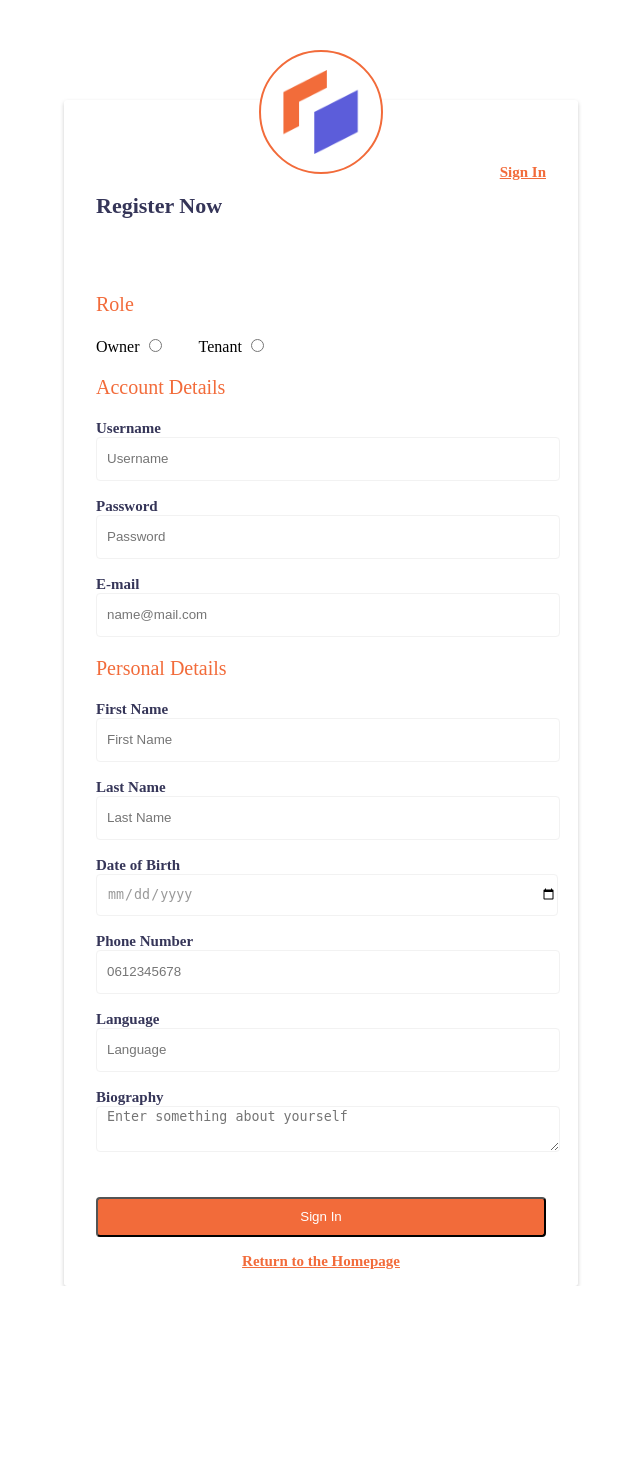
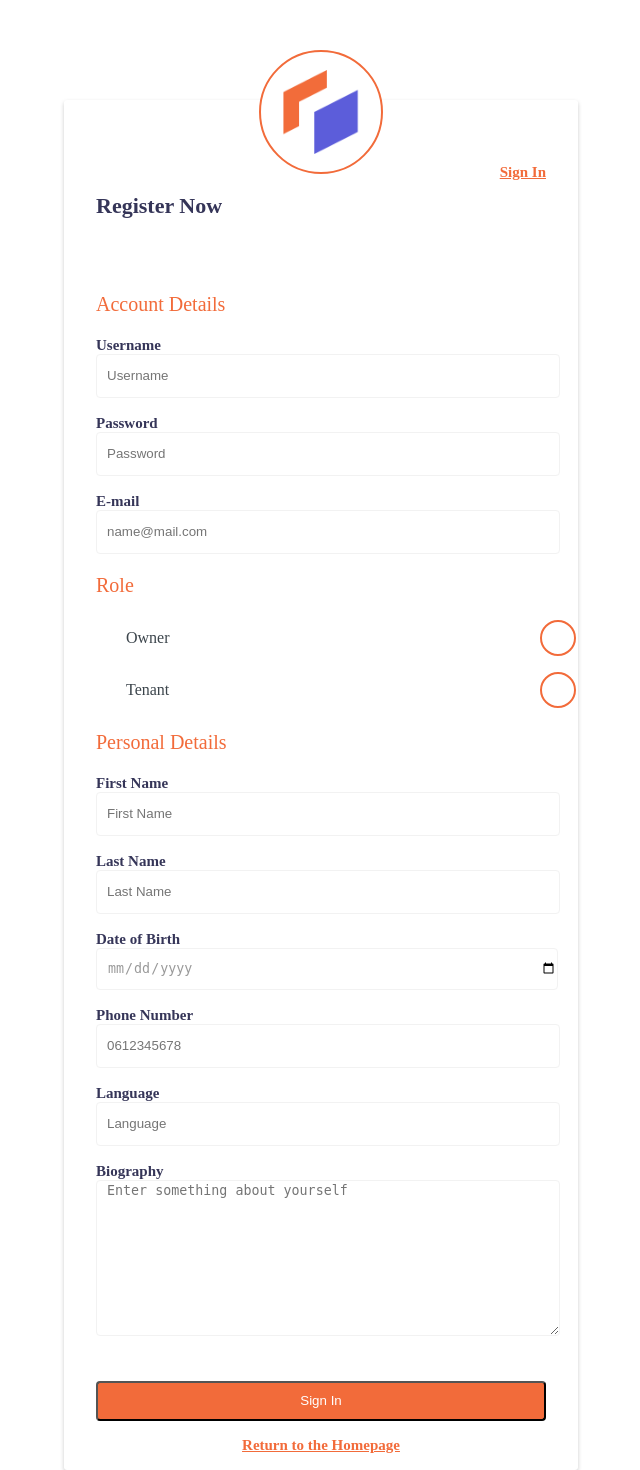
Before and after one commit to folkertleistra/DDWT18_final, a PHP site: page /views/register.php in a window 1280 px wide. Shown: the whole page, without its empty margins (351-991 px from the left). Before the commit the page ends 1286 px from the top, so only its background shows below. Run offline with PHP 8.4, Linux system fonts and the light colour scheme; the template is opened without the code that fills it, so the values that code supplies are empty.

Commit message:
extra styling for register

```diff
--- a/css/login-register.css
+++ b/css/login-register.css
@@ -85,7 +85,23 @@
     margin-right: 0px;
 
 }
+.radio-checkbox {
+    margin: 10px;
+}
 
+.radio-checkbox:focus {
+    outline: 0;
+    border: 1px solid #f26b3a;
+}
+
+.form-row textarea {
+    height: 150px;
+}
+
+.form-row textarea:focus {
+    outline: 0;
+    border: 1px solid #f26b3a;
+}
 .sign-in-register-label {
     font-weight: 600;
     color: #353558;
@@ -129,15 +145,7 @@
     font-size: 15px;
 }
 
-.checkbox-owner  {
-    display: inline-block;
 
-}
-
-.checkbox-tenant {
-    margin-left: 30px;
-    display: inline-block;
-}
 /* END OF THE SIGN IN FORM */
 
 /* STYLING FOR DIFFERENT SECTIONS */
@@ -156,3 +164,103 @@
     color: #999999;
 }
 /* END OF STYLING FOR THE DATE PLACEHOLDER */
+
+/* UNDER CONSTRUCTION */
+
+.inputGroup {
+    background-color: #fff;
+    display: block;
+    margin: 10px 0;
+    position: relative;
+}
+.inputGroup label {
+    padding: 12px 30px;
+    width: 100%;
+    display: block;
+    text-align: left;
+    color: #3C454C;
+    cursor: pointer;
+    position: relative;
+    z-index: 2;
+    transition: color 200ms ease-in;
+    overflow: hidden;
+}
+.inputGroup label:before {
+    width: 10px;
+    height: 10px;
+    border-radius: 50%;
+    content: '';
+    background-color: #5562eb;
+    position: absolute;
+    left: 50%;
+    top: 50%;
+    -webkit-transform: translate(-50%, -50%) scale3d(1, 1, 1);
+    transform: translate(-50%, -50%) scale3d(1, 1, 1);
+    transition: all 300ms cubic-bezier(0.4, 0, 0.2, 1);
+    opacity: 0;
+    z-index: -1;
+}
+.inputGroup label:after {
+    width: 32px;
+    height: 32px;
+    content: '';
+    border: 2px solid #f26b3a;
+    border-radius: 50%;
+    z-index: 2;
+    position: absolute;
+    right: 30px;
+    top: 50%;
+    -webkit-transform: translateY(-50%);
+    transform: translateY(-50%);
+    cursor: pointer;
+    transition: all 200ms ease-in;
+}
+.inputGroup input:checked ~ label {
+    color: #fff;
+}
+.inputGroup input:checked ~ label:before {
+    -webkit-transform: translate(-50%, -50%) scale3d(56, 56, 1);
+    transform: translate(-50%, -50%) scale3d(56, 56, 1);
+    opacity: 1;
+}
+.inputGroup input:checked ~ label:after {
+    background-color: #f26b3a;
+    border-color: #ffffff;
+}
+.inputGroup input {
+    width: 32px;
+    height: 32px;
+    order: 1;
+    z-index: 2;
+    position: absolute;
+    right: 30px;
+    top: 50%;
+    -webkit-transform: translateY(-50%);
+    transform: translateY(-50%);
+    cursor: pointer;
+    visibility: hidden;
+}
+
+.form {
+    padding: 0 16px;
+    max-width: 550px;
+    margin: 50px auto;
+    font-size: 18px;
+    font-weight: 600;
+    line-height: 36px;
+}
+
+
+*::before,
+*::after {
+    box-sizing: inherit;
+}
+
+html {
+    box-sizing: border-box;
+}
+
+code {
+    background-color: #9AA3AC;
+    padding: 0 8px;
+}
--- a/views/register.php
+++ b/views/register.php
@@ -26,20 +26,7 @@
                                 <a href="/DDWT18_final/login/"> Sign In </a>
                             </div>
                         </div>
-                        <form class="sign-in-register-form">
-                            <div class="form-section">
-                                <p>Role</p>
-                                <div class="form-row">
-                                    <div class="checkbox-owner">
-                                        <label for="Role">Owner</label>
-                                        <input type="radio" value="owner" name="role" required>
-                                    </div>
-                                    <div class="checkbox-tenant">
-                                        <label for="role">Tenant</label>
-                                        <input type="radio" value="tenant" name="role" required>
-                                    </div>
-                                </div>
-                            </div>
+                        <form action="/DDWT18_final/register/" method="POST" class="sign-in-register-form">
                             <div class="form-section">
                                 <p>Account Details</p>
                                 <div class="form-row">
@@ -53,6 +40,17 @@
                                 <div class="form-row">
                                     <label for="email"  class="sign-in-register-label" >E-mail</label>
                                     <input type="email" name="email" placeholder="name@mail.com" class="form-input" required>
+                                </div>
+                                <div class="form-section">
+                                    <p>Role</p>
+                                    <div class="inputGroup">
+                                        <input id="radio1" name="radio" type="radio"/>
+                                        <label for="radio1">Owner</label>
+                                    </div>
+                                    <div class="inputGroup">
+                                        <input id="radio2" name="radio" type="radio"/>
+                                        <label for="radio2">Tenant</label>
+                                    </div>
                                 </div>
 
                                 <div class="form-section">
@@ -79,7 +77,7 @@
                                     </div>
                                     <div class="form-row">
                                         <label for="biography"  class="sign-in-register-label" >Biography</label>
-                                        <textarea class="form-input" placeholder="Enter something about yourself"  name="biography" required></textarea>
+                                        <textarea class="form-input" placeholder="Enter something about yourself" name="biography" required></textarea>
 
                                     </div>
                                 </div>
```
